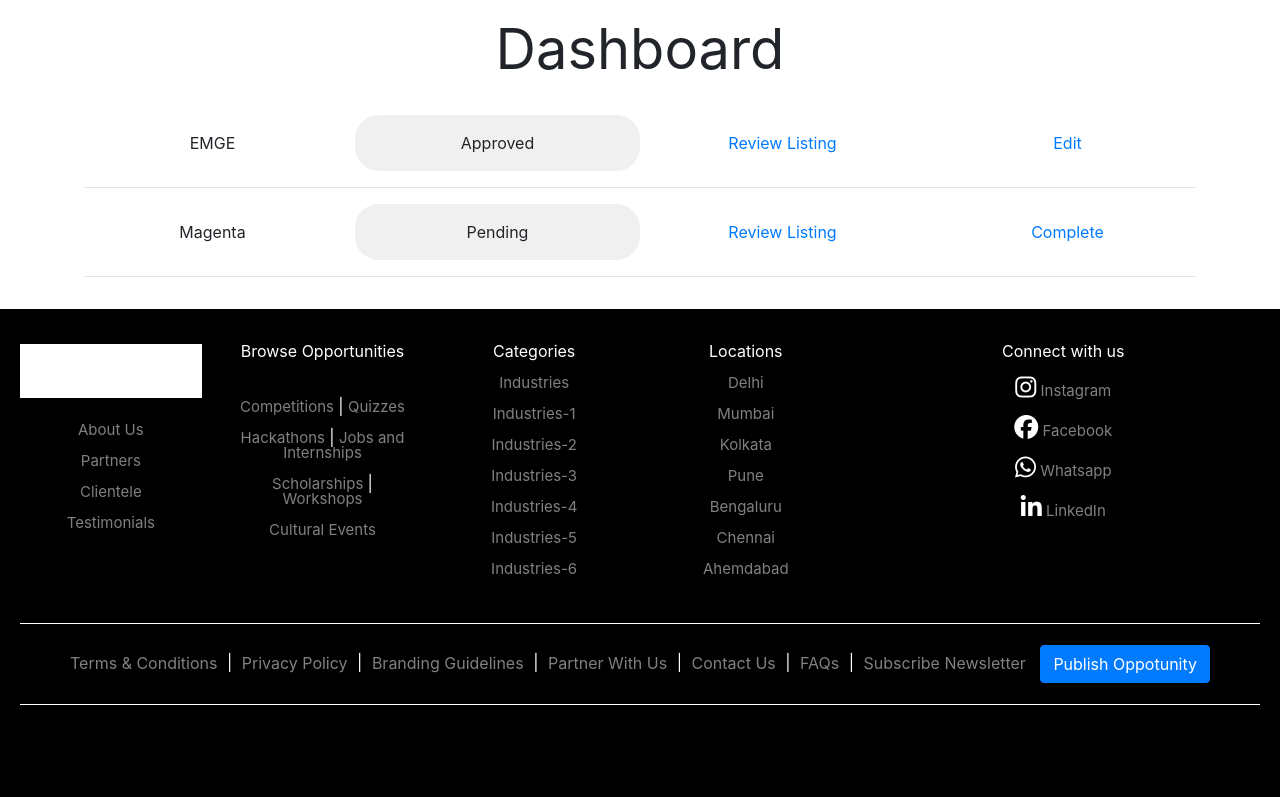
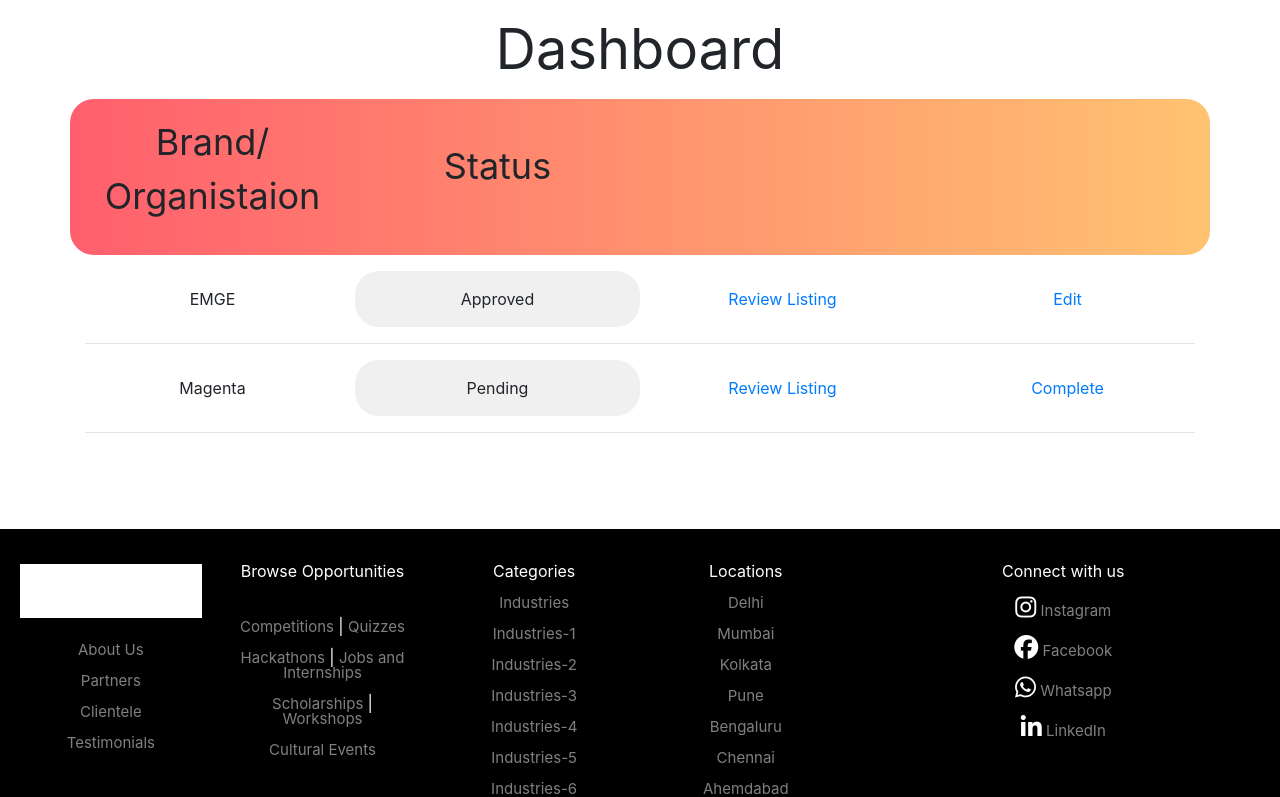
Before and after one commit to baidbhumi27/Website-1, a PHP site: page /dashboard.php in a window 1280 px wide. Shown: the part 56-853 px from the top of the page. Before the commit the page ends 761 px from the top, so only its background shows below. Run offline with PHP 8.4, Linux system fonts and the light colour scheme; some libraries are stand-ins or nearby versions.

Commit message:
added new files

```diff
--- a/css/style_navbar.css
+++ b/css/style_navbar.css
@@ -1,7 +1,6 @@
 /* Navbar CSS	*/
 .ul{
 		text-align: center;
-    float: right;
 	}
 	.nav-link:link{
 		margin-left: 20px;
--- a/dashboard.php
+++ b/dashboard.php
@@ -12,7 +12,7 @@
 	.header_row{
 		background-image: linear-gradient(to right, #ff5f6d , #ffc371);
 		border-radius: 1.5rem;
-		font-weight: bold;
+		/*font-weight: bold;*/
 		/*padding-top: 1rem;*/
 		justify-content: center;
 	}
@@ -27,18 +27,36 @@
 		padding-top: 1rem;
 	}
 	.tab2{
-		padding-top: 1.8rem;
+		padding-top: 2.5rem;
 	}
 	.bg_tab{
 		background-color: #f0f0f0;
 		border-radius: 1.5rem;
 		padding-top: 1rem;
 	}
-/*	@media(max-width: 767px ){
-		.header_row{
-			visibility: hidden;
+	.container_small{
+		padding: 2rem;
+	}
+	.row_small{
+		width: 90%;
+		margin: 5%;
+		background-image: linear-gradient(to right, #ff5f6d , #ffc371);
+		border-radius: 25px;
+		padding-left: 2rem;
+		padding-top: 2rem;
+		padding-bottom: 1rem;
+	}
+		@media (min-width: 992px){
+		.heading1,.tab2{
+			font-size: 36px;
 		}
-	}*/
+	}
+	@media (min-width: 768px) and (max-width: 991px){
+		.heading1,.tab2{
+			font-size: 24px;
+		}
+	}
+
 </style>
 <body>
 <?php
@@ -46,10 +64,10 @@
 	require("includes/navbar.php");
 ?>
 <p><h1 class="display-4"><center><b>Dashboard</b></center></h1></p>
-<div class="container container_dashboard">
-	<div class="row header_row d-none">
-		<div class="col-md-3 tabs"><h3 class="display-5">Brand/ Organistaion</h3></div>
-		<div class="col-md-3 tabs tab2"><h3 class="display-5">Status</h3></div>
+<div class="container container_dashboard d-none d-md-block">
+	<div class="row header_row">
+		<div class="col-md-3 tabs heading1"><p>Brand/ Organistaion</p></div>
+		<div class="col-md-3 tabs tab2"><p>Status</p></div>
 		<div class="col-md-3 tabs"></div>
 		<div class="col-md-3 tabs"></div>
 	</div>
@@ -68,6 +86,20 @@
 	</div>
 	<hr>
 </div>
+	<div class="container container_small">
+	<div class=" d-none d-block d-md-none row_small">
+		<p><b>Brand/ Organistaion:&nbsp&nbsp</b>EMGE</p>
+		<p><b>Status:&nbsp&nbsp</b>Approved</p>
+		<p><a href="#">Review Listing</a></p>
+		<p><a href="#">Edit</a></p>
+	</div>
+	<div class=" d-none d-block d-md-none row_small">
+		<p><b>Brand/ Organistaion:&nbsp&nbsp</b>Magenta</p>
+		<p><b>Status:&nbsp&nbsp</b>Pending</p>
+		<p><a href="#">Review Listing</a></p>
+		<p><a href="#">Complete</a></p>
+	</div>
+</div>
 
 <?php
 	require("includes/footer.php");
```
